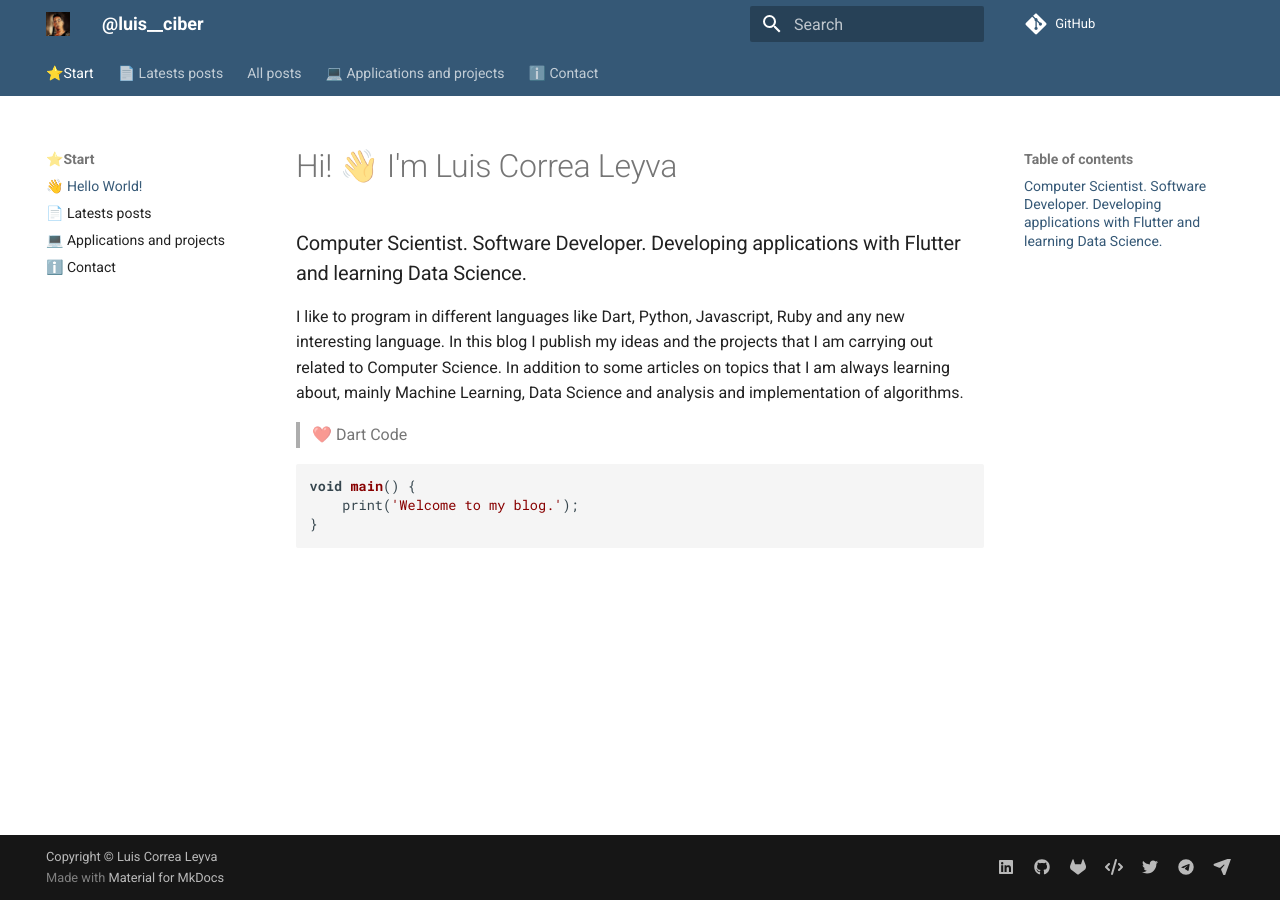
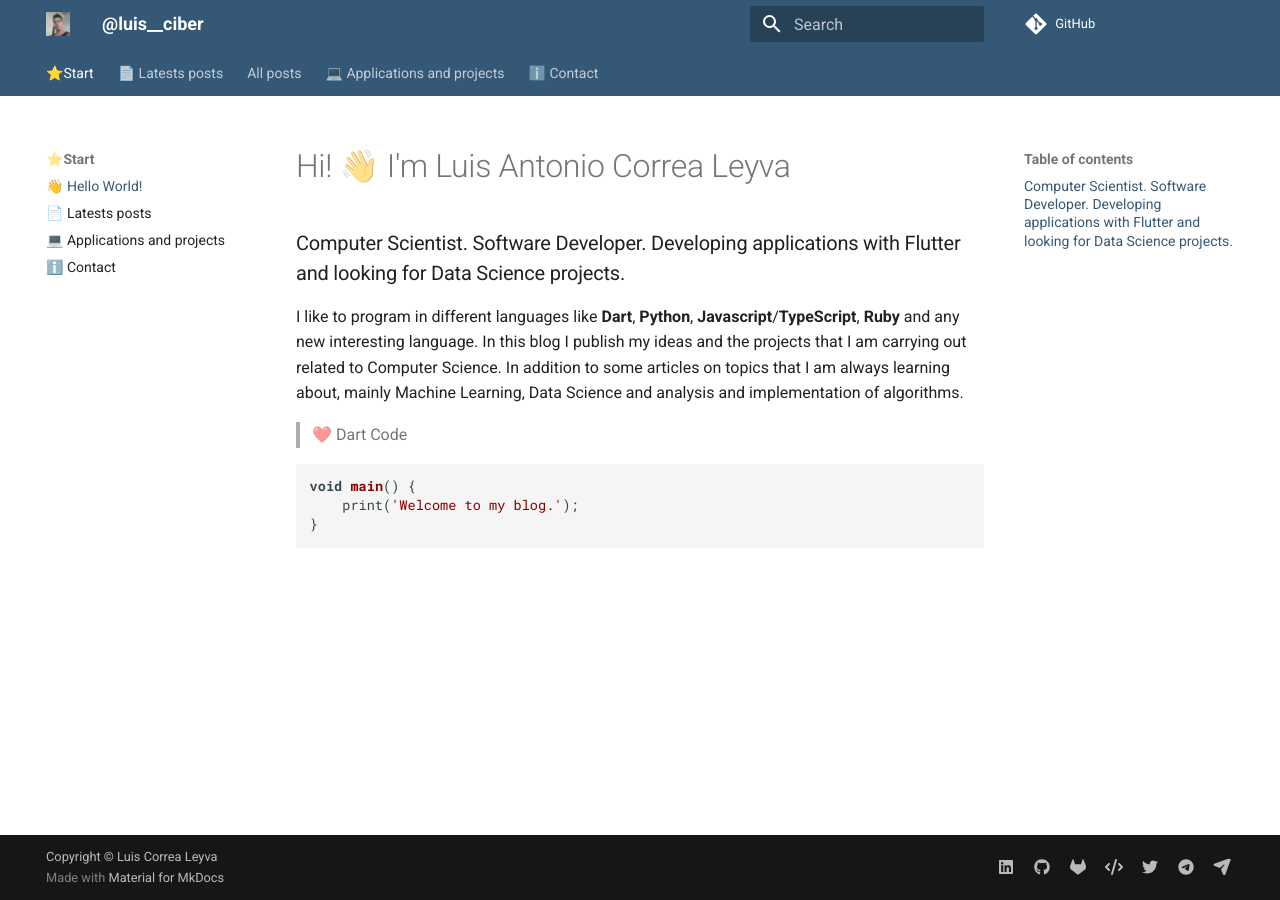
Before and after one commit to correaleyval/correaleyval.github.io, an MkDocs documentation site: the page built from docs/index.md, in a window 1280 px wide. Built offline with MkDocs 1.6.1 and Material for MkDocs 9.7.7, drawn with Linux system fonts in a browser that asks for light colours; nearby versions of some CDN libraries.

Commit message:
Fixing and improve

```diff
--- a/docs/index.md
+++ b/docs/index.md
@@ -1,17 +1,17 @@
 ---
 disqus: ""
-description: Hi! 👋 I'm Luis Correa Leyva. Software Developer. Developing applications with Flutter and learning Data Science.
+description: Hi! 👋 I'm Luis Antonio Correa Leyva. Computer Scientist. Software Developer. Developing applications with Flutter and looking for Data Science projects.
 
 og_image: /assets/images/avatar.jpg
 ---
 
-# Hi! 👋 I'm Luis Correa Leyva
+# Hi! 👋 I'm Luis Antonio Correa Leyva
 
-### Computer Scientist. Software Developer. Developing applications with Flutter and learning Data Science.
+### Computer Scientist. Software Developer. Developing applications with Flutter and looking for Data Science projects.
 
 <codersrank-summary username="correaleyval"></codersrank-summary>
 
-I like to program in different languages like Dart, Python, Javascript, Ruby and any new interesting language. In this blog I publish my ideas and the projects that I am carrying out related to Computer Science. In addition to some articles on topics that I am always learning about, mainly Machine Learning, Data Science and analysis and implementation of algorithms.
+I like to program in different languages like **Dart**, **Python**, **Javascript**/**TypeScript**, **Ruby** and any new interesting language. In this blog I publish my ideas and the projects that I am carrying out related to Computer Science. In addition to some articles on topics that I am always learning about, mainly Machine Learning, Data Science and analysis and implementation of algorithms.
 
 > ❤️ Dart Code
 
```
Also changed, not shown: docs/apps/index.md (+26 -9 lines), docs/blog/index.md (+1 -1 lines), docs/contact/index.md (+3 -5 lines), .github/workflows/ISSUE_TEMPLATE/suggestion.md (added), .github/workflows/ISSUE_TEMPLATE/topic.md (added), docs/assets/images/avatar.jpg, docs/manifest.json.
